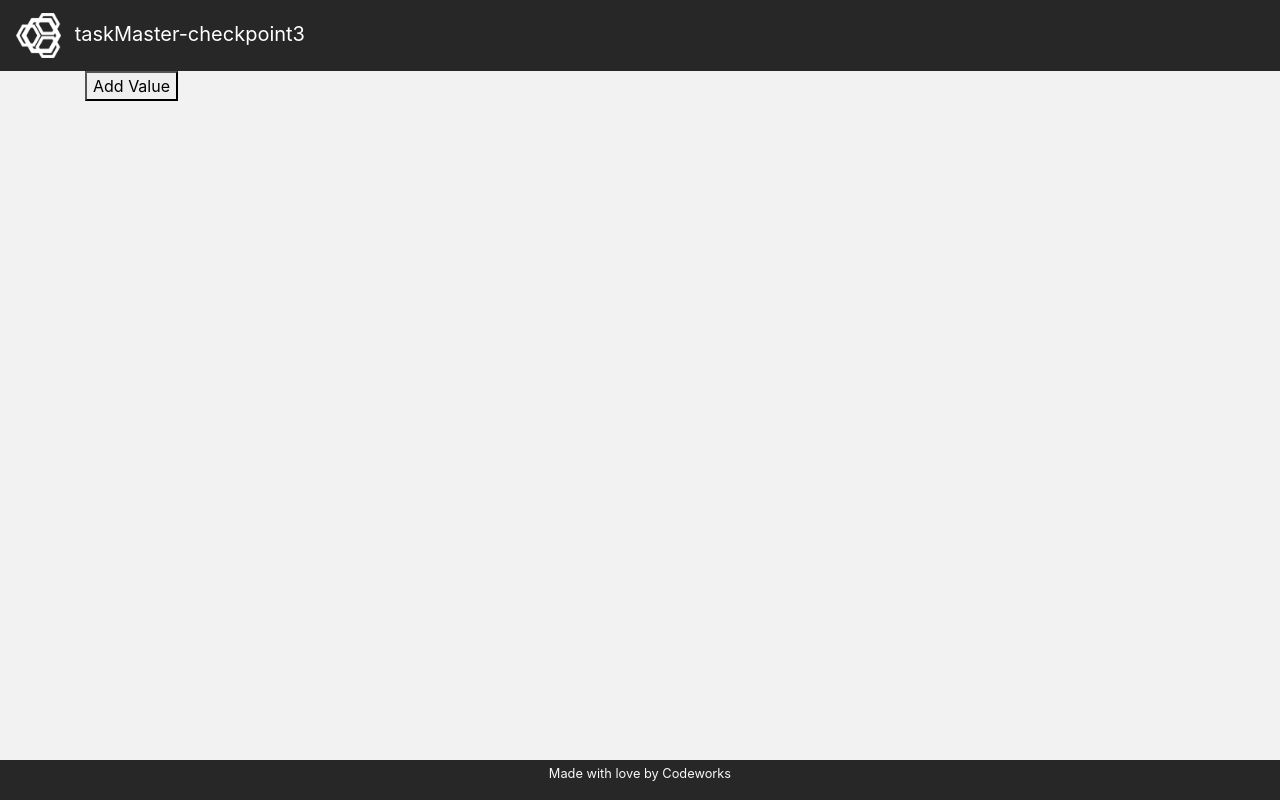
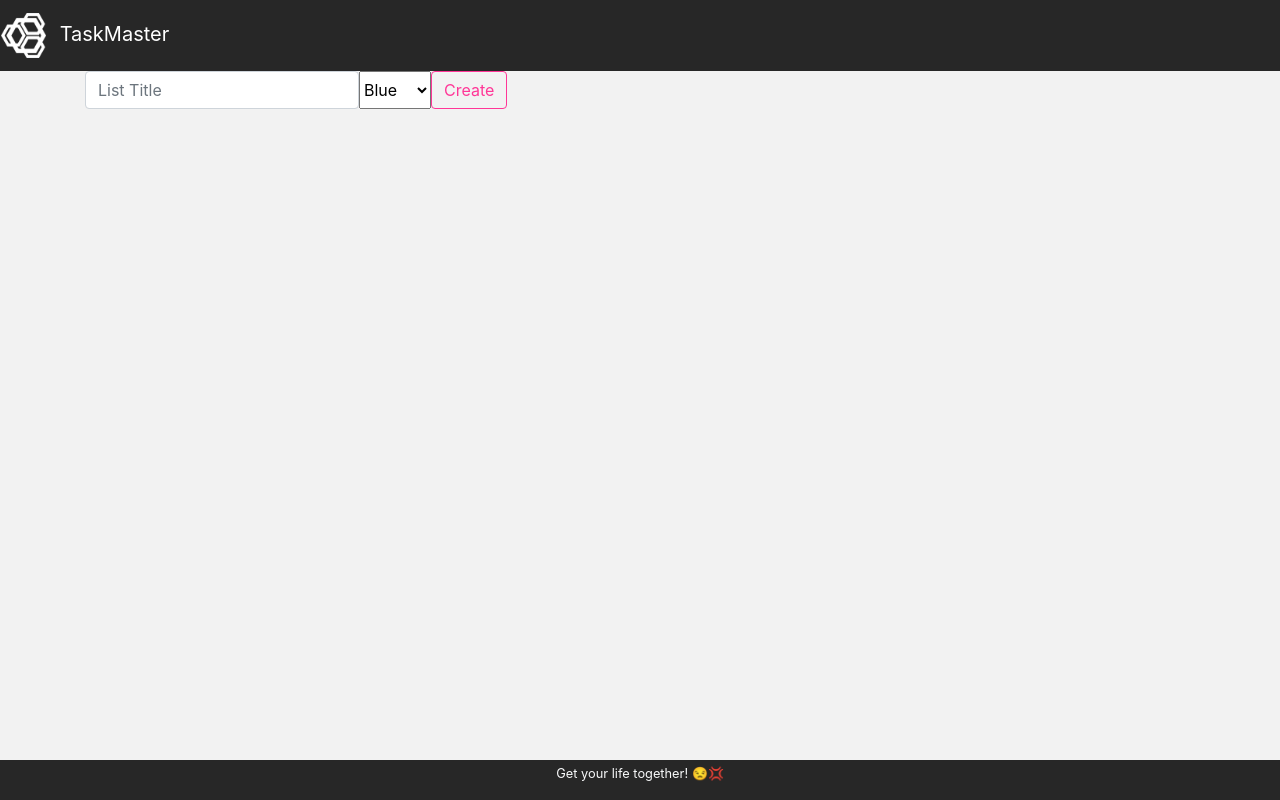
Before and after one commit to LucWeidell/taskMaster-checkpoint3, a website with bundled scripts: page index.html in a window 1280 px wide. Built offline with nearby package versions, Linux system fonts and the light colour scheme.

Commit message:
HTML structrd for lists form + cleared value stubs

```diff
--- a/index.html
+++ b/index.html
@@ -14,19 +14,51 @@
 
 <body>
     <header>
-        <nav class="navbar navbar-dark navbar-expand bg-dark text-light">
+        <nav class="row text-center navbar navbar-dark navbar-expand bg-dark text-light">
             <a class="navbar-brand" href="#">
                 <img src="assets/img/logo.png" width="45" height="45" alt="" loading="lazy">
-                <span class="ml-2">taskMaster-checkpoint3</span>
+                <span class="ml-2">TaskMaster</span>
             </a>
         </nav>
     </header>
     <main class="container">
-        <div id="app"></div>
+        <!-- ANCHOR Done: form for adding the list -->
+        <div class="row">
+            <form onsubmit="app.listsController.addList()">
+                <div class="form-group">
+                    <div class="col-md-12 d-flex">
+                        <input required type="text" name="title" id="title" class="form-control"
+                            placeholder="List Title" minlength="3" max-length ="15" size="20">
+                        <select required name="color" id="color">
+                            <option>Green</option>
+                            <option selected>Blue</option>
+                            <option>Red</option>
+                            <option>Yellow</option>
+                            <option>Purple</option>
+                        </select>
+                    <button type="button" class="btn btn-outline-secondary">Create</button>
+                </div>
+            </div>
+        </form>
+        </div>
+        <!-- TODO add lists here -->
+        <div class="row" id ="lists">
+            <div class="col-md-4">
+                <div class="row">
+                    <div class="col-md-12">
+                    </div>
+                </div>
+                <div class="row">
+                    <!-- TODO add tasks here -->
+                    <div class="col-md-12" id="tasks">
+                    </div>
+                </div>
+            </div>
+        </div>
     </main>
     <footer class="bg-dark text-light">
         <div class="text-center">
-            <p><small>Made with love by Codeworks</small></p>
+            <p><small>Get your life together! 😒💢</small></p>
         </div>
     </footer>
 
```
